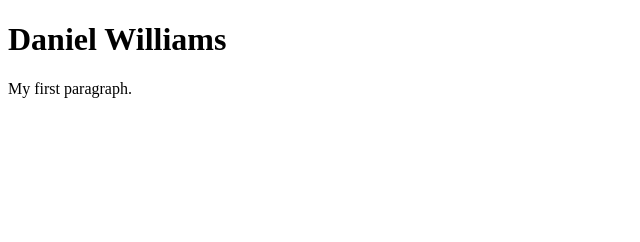
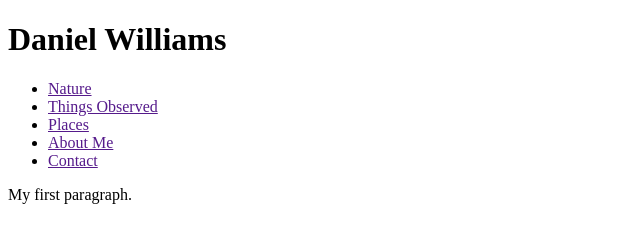
Before and after one commit to dwilliams427/DW_photography_portfolio, a plain HTML site: page photography_portfolio/index.html in a window 1280 px wide. Shown: the whole page, without its empty margins (0-640 px from the left). Drawn offline with Linux system fonts and the light colour scheme.

Commit message:
added mockup navigation list

```diff
--- a/photography_portfolio/index.html
+++ b/photography_portfolio/index.html
@@ -6,6 +6,25 @@
 <body>
 
 <h1>Daniel Williams</h1>
+<div class="nav-buttons">
+    <ul class="nav-list">
+        <li class="nav-item">
+            <a href="">Nature</a>
+        </li>
+        <li class="nav-item">
+            <a href="">Things Observed</a>
+        </li>
+        <li class="nav-item">
+            <a href="">Places</a>
+        </li>
+        <li class="nav-item">
+            <a href="">About Me</a>
+        </li>
+        <li class="nav-item">
+            <a href="">Contact</a>
+        </li>
+    </ul>
+</div>
 <p>My first paragraph.</p>
 
 </body>
```
